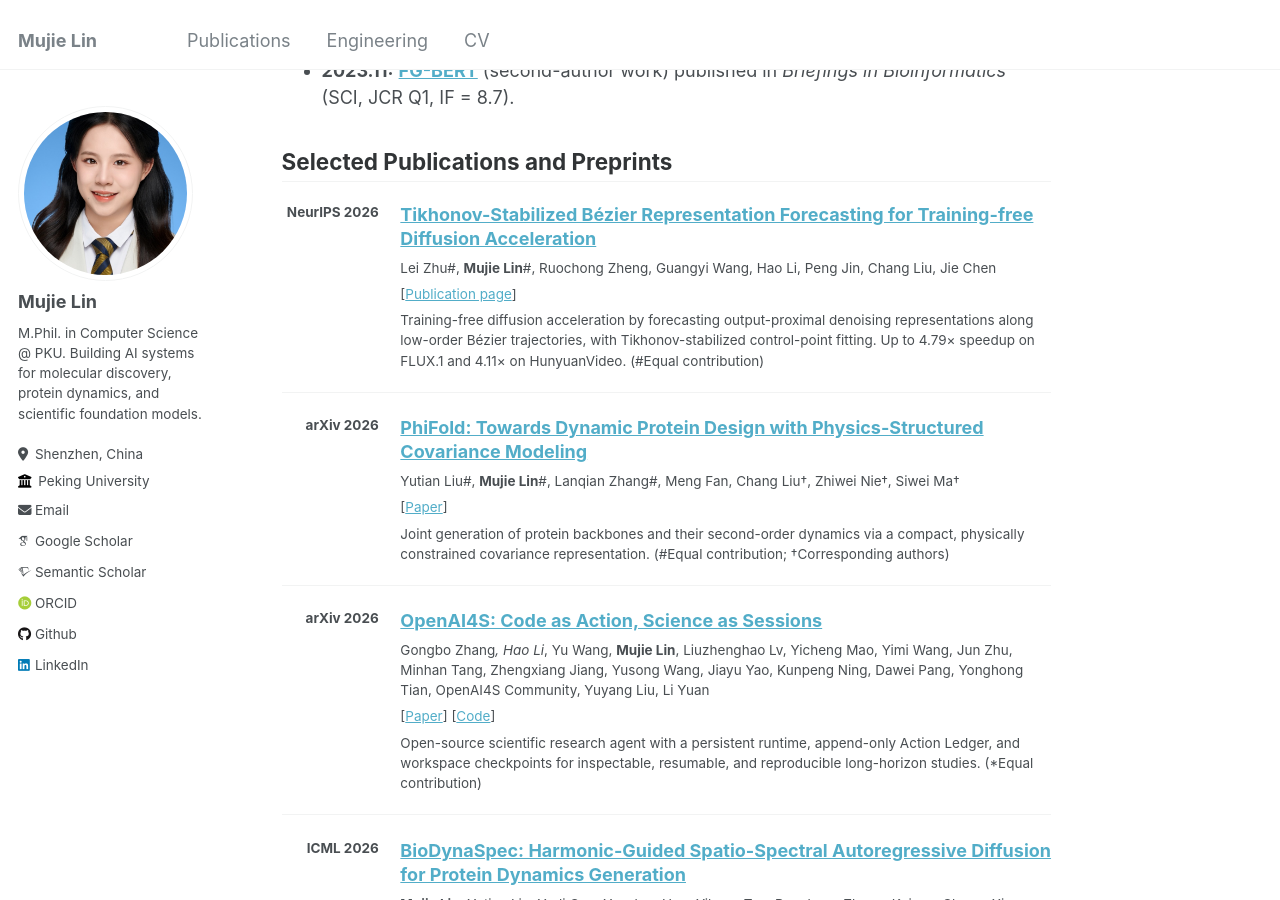
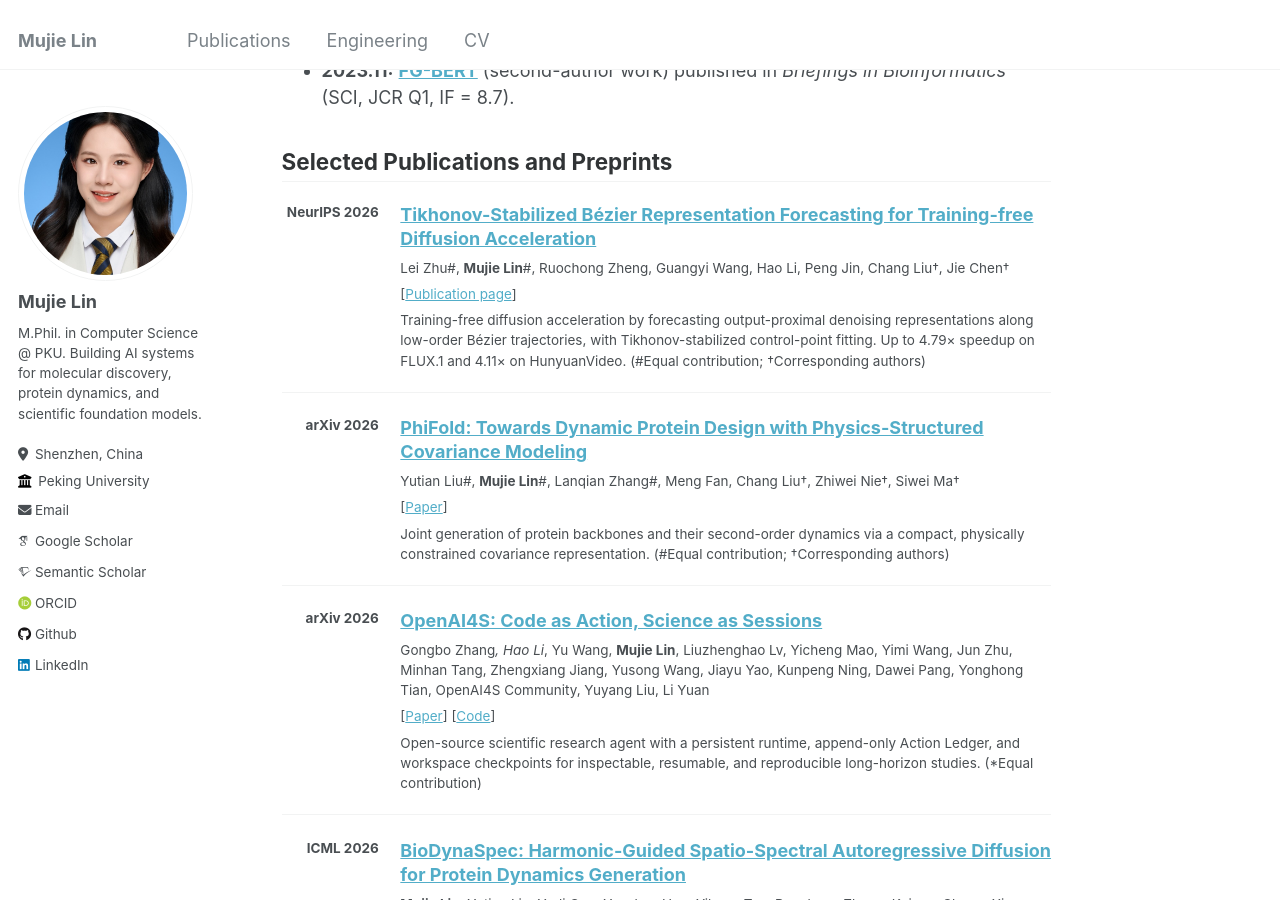
Before and after one commit to Linmj-Judy/Linmj-Judy.github.io, a Jekyll site: the page built from _pages/about.md, in a window 1280 px wide and 900 px high, scrolled down 1541 px. Built offline with Jekyll 4.4.1, drawn with Linux system fonts in a browser that asks for light colours; some web fonts are replaced.

Commit message:
Mark corresponding authors on the BeziCast entry
Chang Liu and Jie Chen are the corresponding authors.

Co-Authored-By: Claude Code <noreply@anthropic.com>

```diff
--- a/_pages/about.md
+++ b/_pages/about.md
@@ -52,11 +52,11 @@ My research interests include **AI for Science**, **computational biology**, **A
 <div class="home-pub-body" markdown="1">
 **[Tikhonov-Stabilized Bézier Representation Forecasting for Training-free Diffusion Acceleration](/publication/2026-bezicast)**
 
-Lei Zhu#, **Mujie Lin**#, Ruochong Zheng, Guangyi Wang, Hao Li, Peng Jin, Chang Liu, Jie Chen
+Lei Zhu#, **Mujie Lin**#, Ruochong Zheng, Guangyi Wang, Hao Li, Peng Jin, Chang Liu†, Jie Chen†
 
 [[Publication page](/publication/2026-bezicast)]
 
-Training-free diffusion acceleration by forecasting output-proximal denoising representations along low-order Bézier trajectories, with Tikhonov-stabilized control-point fitting. Up to 4.79× speedup on FLUX.1 and 4.11× on HunyuanVideo. (#Equal contribution)
+Training-free diffusion acceleration by forecasting output-proximal denoising representations along low-order Bézier trajectories, with Tikhonov-stabilized control-point fitting. Up to 4.79× speedup on FLUX.1 and 4.11× on HunyuanVideo. (#Equal contribution; †Corresponding authors)
 </div>
 </div>
 
```
Also changed, not shown: _publications/2026-bezicast.md (+2 -2 lines).
